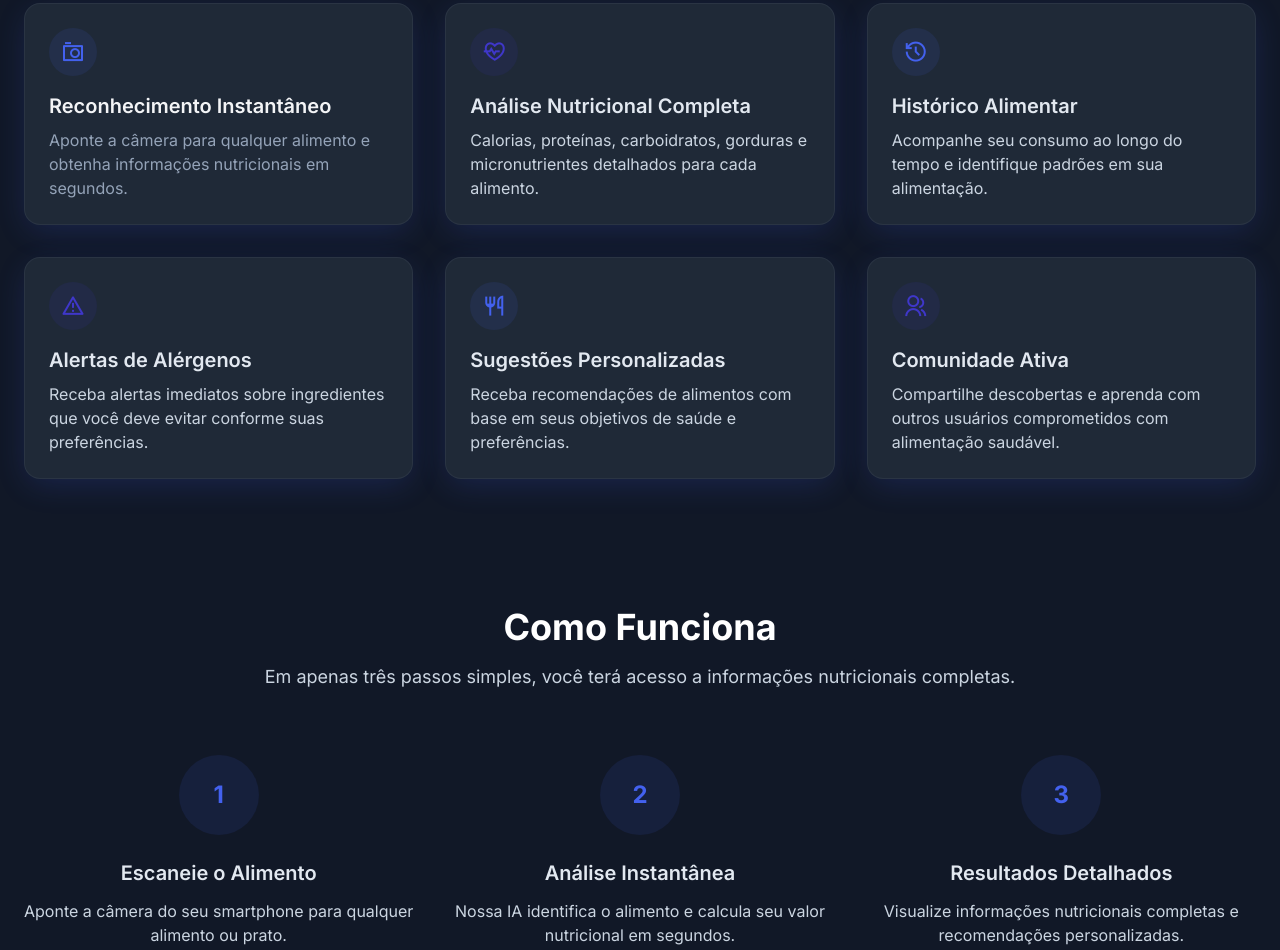
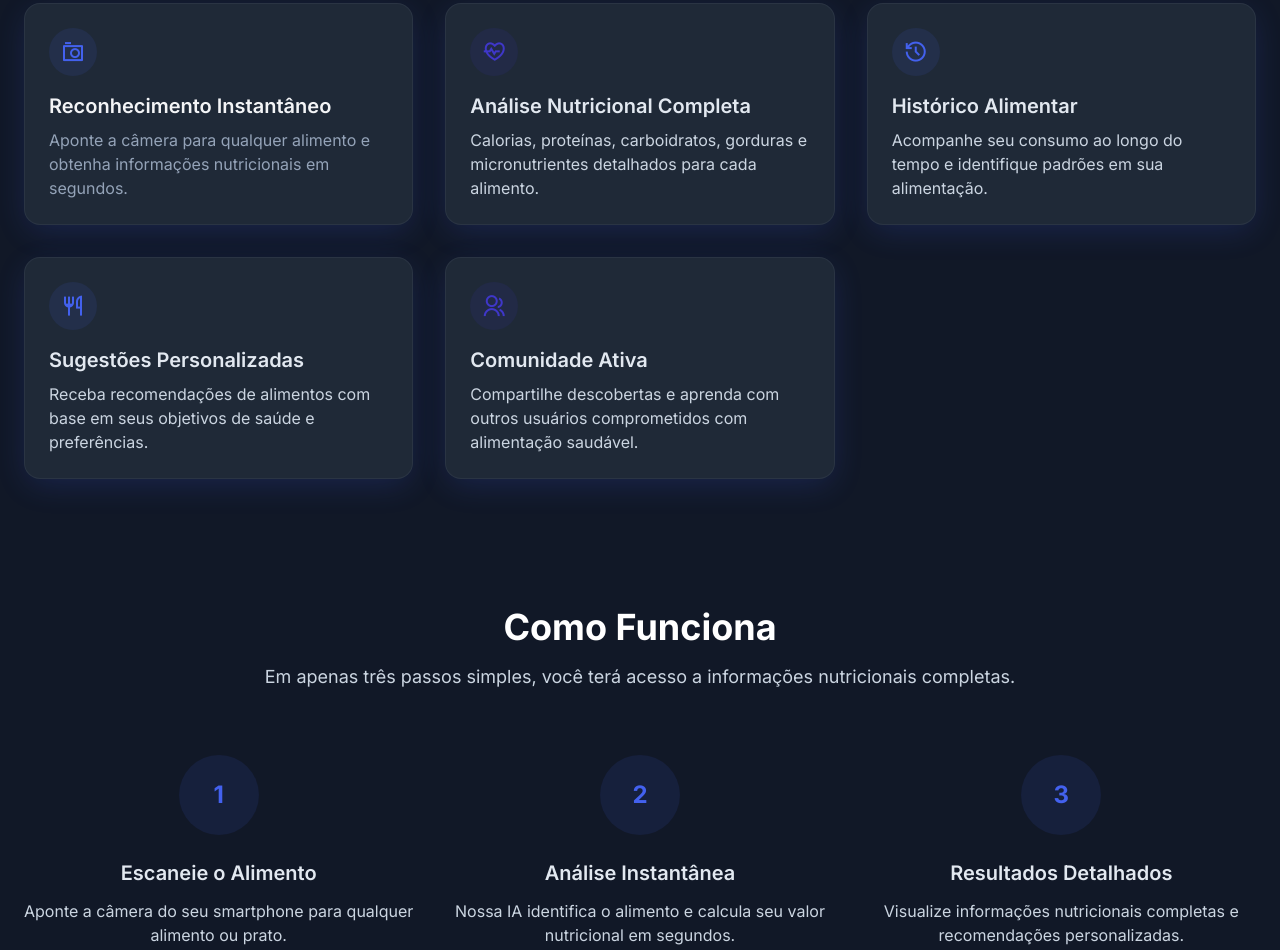
Before and after one commit to LevyMartins01/landingpage-foodcamai, a plain HTML site: page index.html in a window 1280 px wide. Shown: the part 2059-3009 px from the top of the page. Drawn offline with nearby package versions, Linux system fonts and the light colour scheme.

Commit message:
feat: Atualiza depoimento e remove funcionalidade Alertas de Alérgenos

```diff
--- a/index.html
+++ b/index.html
@@ -246,13 +246,6 @@ padding-right: 1rem;
 <p class="text-gray-600">Acompanhe seu consumo ao longo do tempo e identifique padrões em sua alimentação.</p>
 </div>
 <div class="bg-gray-800 p-6 rounded-lg custom-shadow border border-gray-700/50">
-<div class="w-12 h-12 bg-secondary bg-opacity-10 rounded-full flex items-center justify-center mb-4">
-<i class="ri-alert-line text-secondary ri-xl"></i>
-</div>
-<h3 class="text-xl font-semibold text-gray-900 mb-2">Alertas de Alérgenos</h3>
-<p class="text-gray-600">Receba alertas imediatos sobre ingredientes que você deve evitar conforme suas preferências.</p>
-</div>
-<div class="bg-gray-800 p-6 rounded-lg custom-shadow border border-gray-700/50">
 <div class="w-12 h-12 bg-primary bg-opacity-10 rounded-full flex items-center justify-center mb-4">
 <i class="ri-restaurant-line text-primary ri-xl"></i>
 </div>
@@ -418,7 +411,7 @@ padding-right: 1rem;
 <i class="ri-star-fill ri-lg"></i>
 </div>
 </div>
-<p class="text-gray-600 mb-6">"Tenho intolerância a vários alimentos e o FoodCam AI tem sido um verdadeiro salvador. Os alertas de alérgenos funcionam perfeitamente e me dão tranquilidade para comer fora de casa. Aplicativo essencial!"</p>
+<p class="text-gray-600 mb-6">"Com o FoodCam AI, finalmente vi resultados concretos! Monitorar minha alimentação se tornou tão simples e preciso que até deixei minha balança de cozinha de lado. Entender o que realmente como fez toda a diferença para atingir meus objetivos."</p>
 <div class="flex items-center">
 <div class="w-12 h-12 rounded-full overflow-hidden mr-4">
 <img src="https://readdy.ai/api/search-image?query=Professional%20headshot%20of%20a%20female%20wellness%20coach%2C%20warm%20smile%2C%20neutral%20background%2C%20high%20quality%20portrait%20photo&width=100&height=100&seq=8&orientation=squarish" alt="Carolina Santos" class="w-full h-full object-cover">
```
Also changed, not shown: 1 other file.
